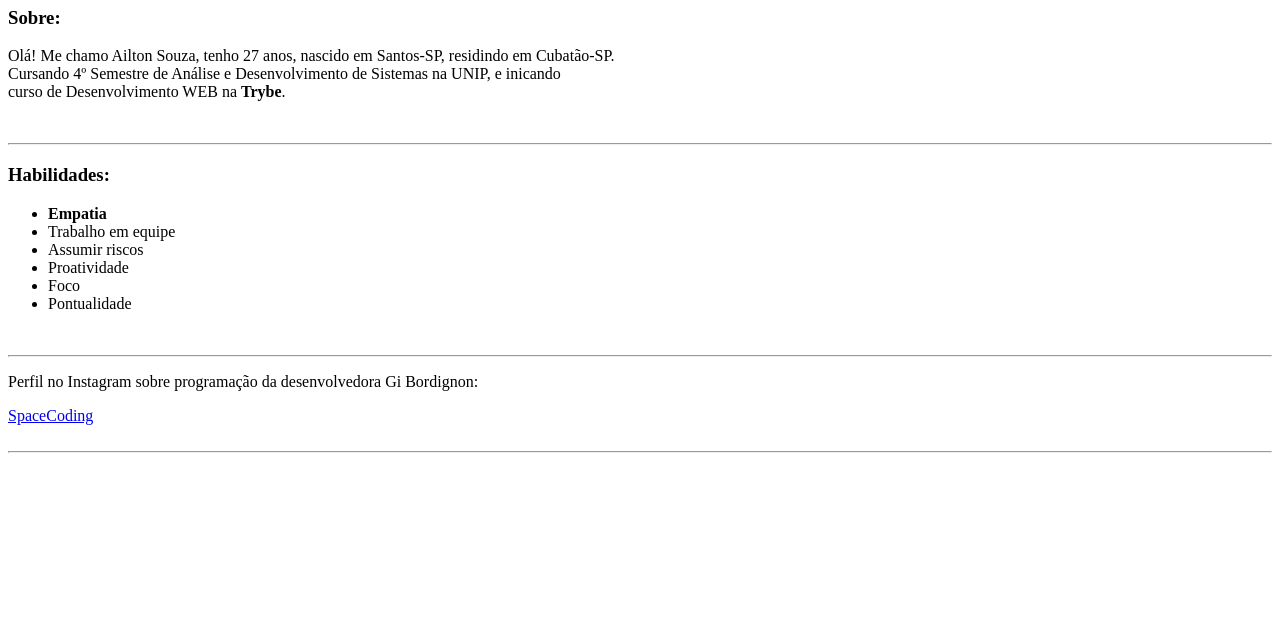
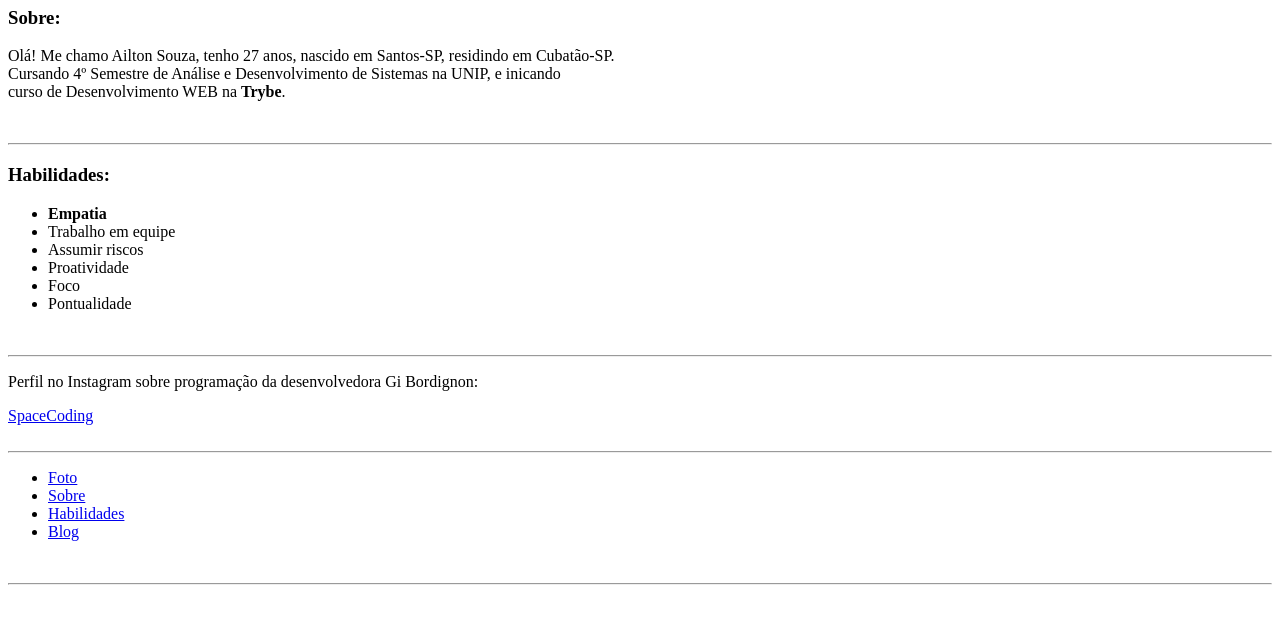
Before and after one commit to AiltonSouza95/meu-repositorio, a plain HTML site: page index.html in a window 1280 px wide. Shown: the part 167-790 px from the top of the page. Drawn offline with Linux system fonts and the light colour scheme.

Commit message:
Inserir Links internos

```diff
--- a/index.html
+++ b/index.html
@@ -37,3 +37,13 @@
     target="_blank">SpaceCoding</a>
     <br><br>
     <hr>
+    <ul>
+        <li><a href="#foto">Foto</a></li>
+        <li><a href="#sobre">Sobre</a></li>
+        <li><a href="#habilidades">Habilidades</a></li>
+        <li><a href="#blog">Blog</a></li>
+    </ul>
+    <br>
+    <hr>
+</body>
+</html>
```
